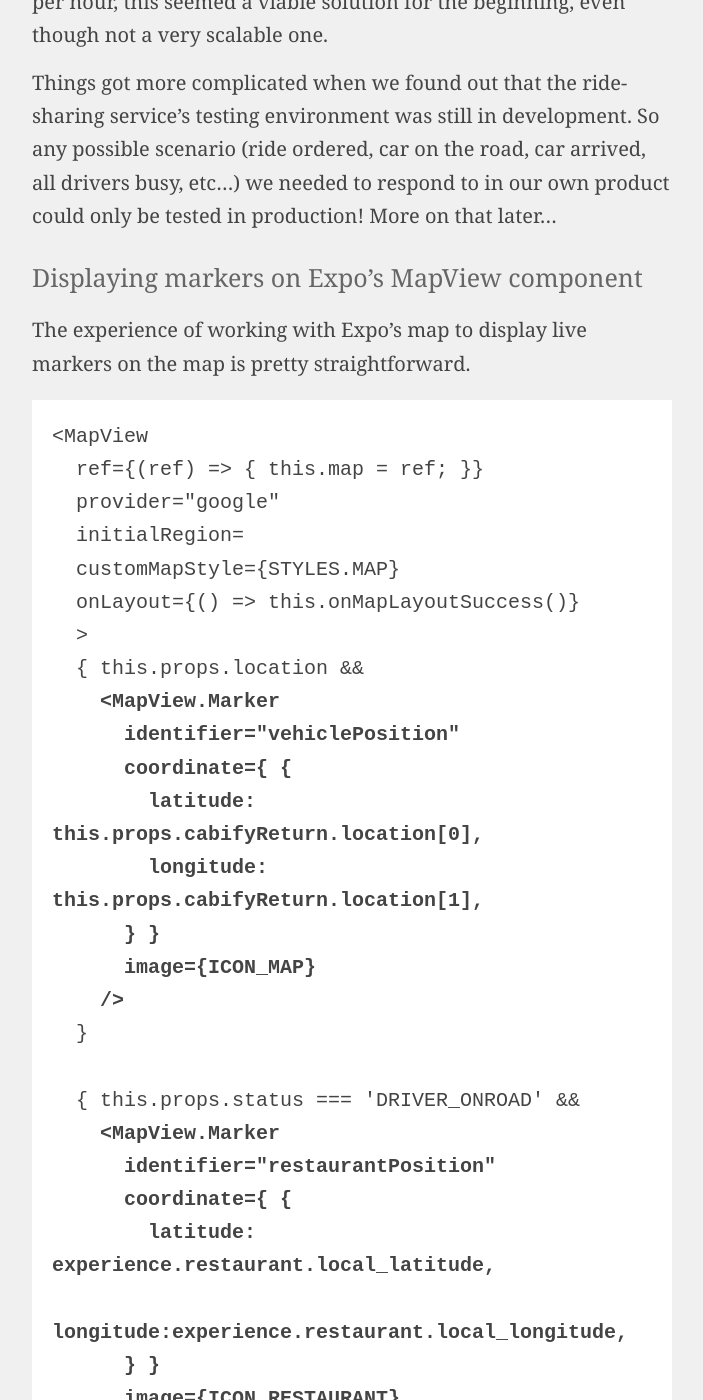
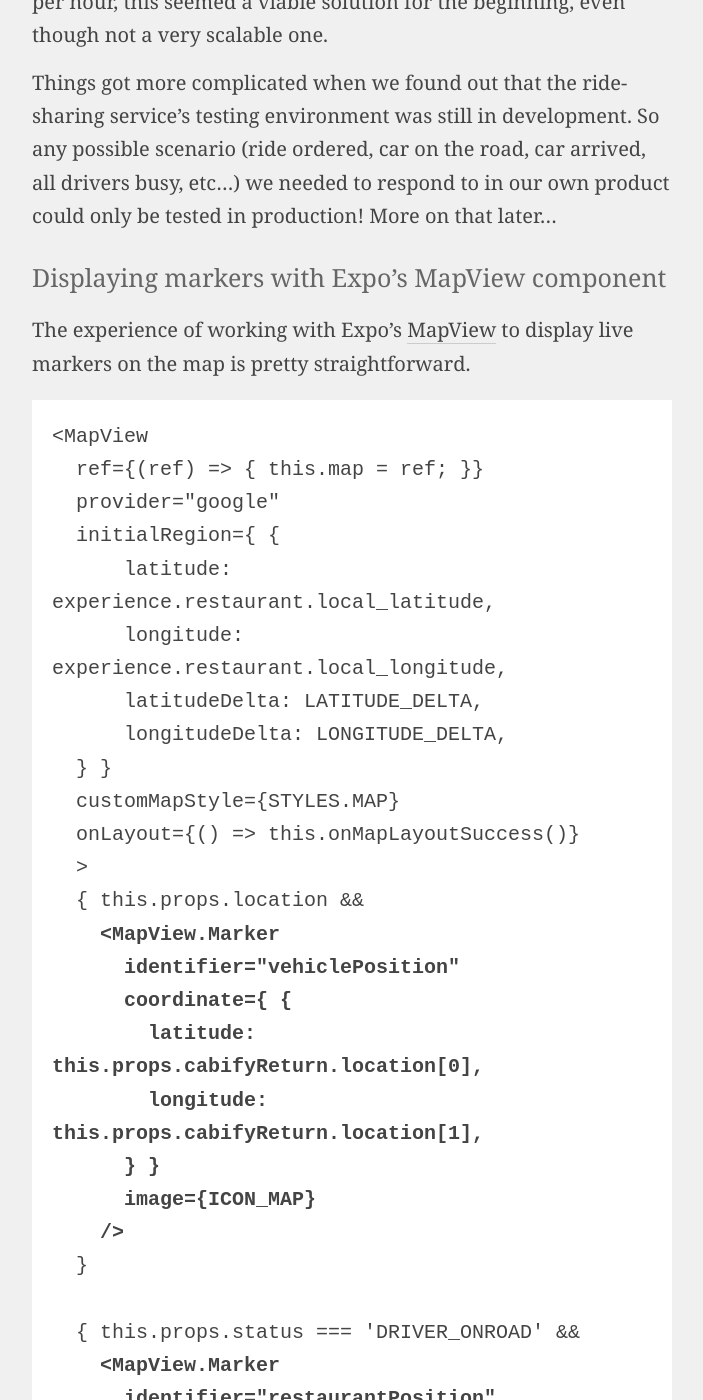
Before and after one commit to marcelkalveram/marcelkalveram.github.io, a Jekyll site: the page built from _posts/2018-05-08-using-maps-in-react-native-to-track-a-vehicle.md, in a window 1280 px wide and 1400 px high, scrolled down 3119 px. Shown: the whole window, without its empty margins (288-991 px from the left). Built offline with Jekyll 4.4.1, drawn with Linux system fonts in a browser that asks for light colours; comment, search, counter and statistics services are not loaded; some of the changed text lies outside the part shown.

Commit message:
minor content improvements

```diff
--- a/_posts/2018-05-08-using-maps-in-react-native-to-track-a-vehicle.md
+++ b/_posts/2018-05-08-using-maps-in-react-native-to-track-a-vehicle.md
@@ -65,19 +65,19 @@
 
 <!-- That sounds like a no-go. But, according to the startup principle "work with the limited resources you have at your disposal" we didn’t really have another option. -->
 
-### Displaying markers on Expo’s MapView component
+### Displaying markers with Expo’s MapView component
 
-The experience of working with Expo’s map to display live markers on the map is pretty straightforward.
+The experience of working with Expo’s <a href="https://docs.expo.io/versions/latest/sdk/map-view" target="_blank">MapView</a> to display live markers on the map is pretty straightforward.
 <pre>
 <MapView
   ref={(ref) => { this.map = ref; }}
   provider="google"
-  initialRegion={{
+  initialRegion={ {
       latitude: experience.restaurant.local_latitude,
       longitude: experience.restaurant.local_longitude,
       latitudeDelta: LATITUDE_DELTA,
       longitudeDelta: LONGITUDE_DELTA,
-  }}
+  } }
   customMapStyle={STYLES.MAP}
   onLayout={() => this.onMapLayoutSuccess()}
   >
@@ -120,9 +120,11 @@
 Updating coordinates is also really simple:
 A JavaScript interval fires a redux-thunk event to dispatch a new API request every second. The response then gets processed by a redux reducer and the data sent to the view. Once the MapView <a href="https://github.com/react-community/react-native-maps/blob/master/docs/marker.md">Marker</a> receives the new coordinates, it updates its position instantly.
 
-The Map component also makes it easy to center the map based on a set of markers and animate it smoothly with every udpate, using its `fitToSuppliedMarkers` method. Unfortunately though, the method doesn’t allow for any padding (unlike its `fitToCoordinates` counterpart) to make sure the markers don’t overlap with other elements on the screen.
+### Fitting the map to a set of supplied markers
 
-Luckily, the community provides a solution that’s very easy to implement:
+The MapView component also makes it easy to focus the map on a set of markers and animate it smoothly to show the corresponding area of the map with every update, using its `fitToSuppliedMarkers` method. Unfortunately though, the method doesn’t allow for any padding (unlike its `fitToCoordinates` counterpart) to make sure the markers don’t overlap with other overlaying elements on the screen.
+
+Luckily, the <a href="https://github.com/react-community/react-native-maps/issues/1149#issuecomment-344883668" target="_blank">community provides a solution</a> that’s very easy to implement:
 
 <pre>
 fitToSuppliedMarkersCustom(coordinates) {
```
